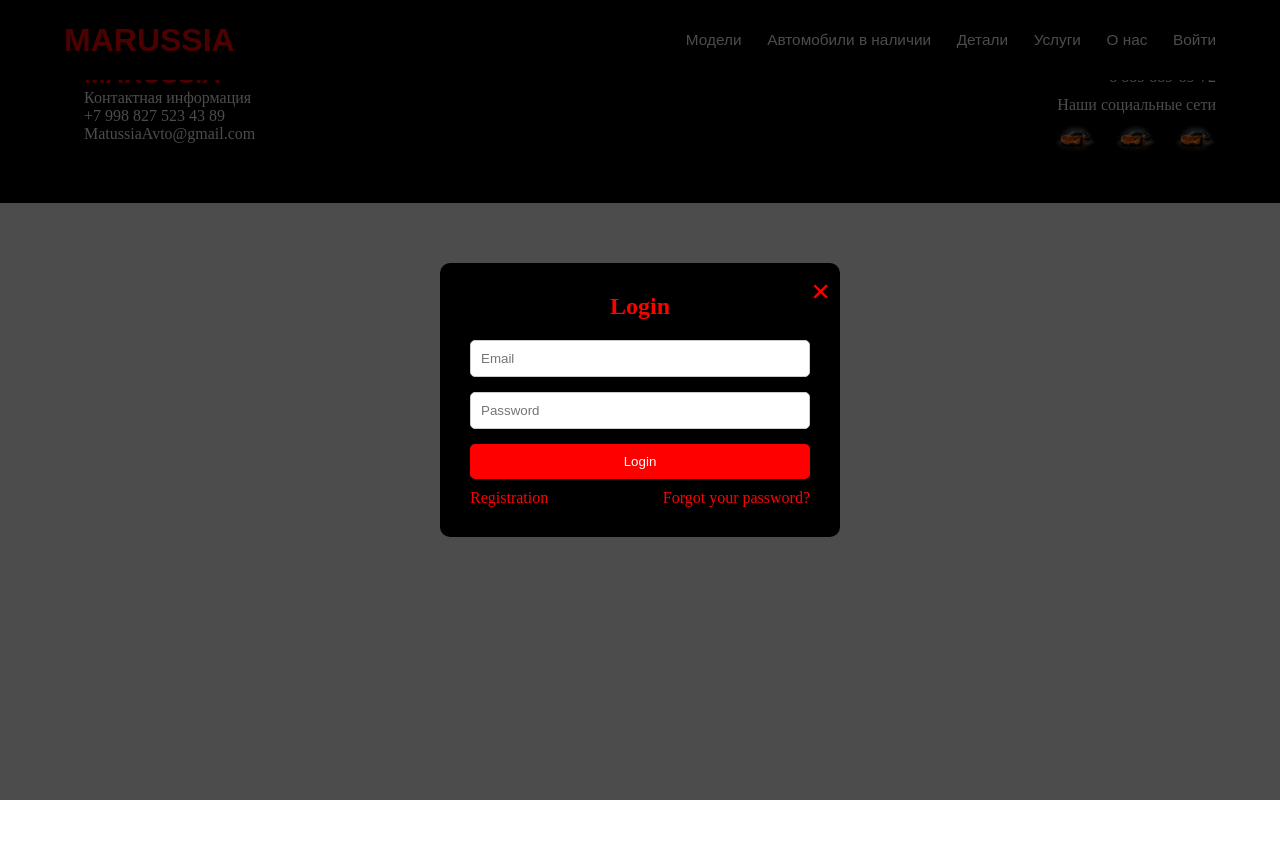
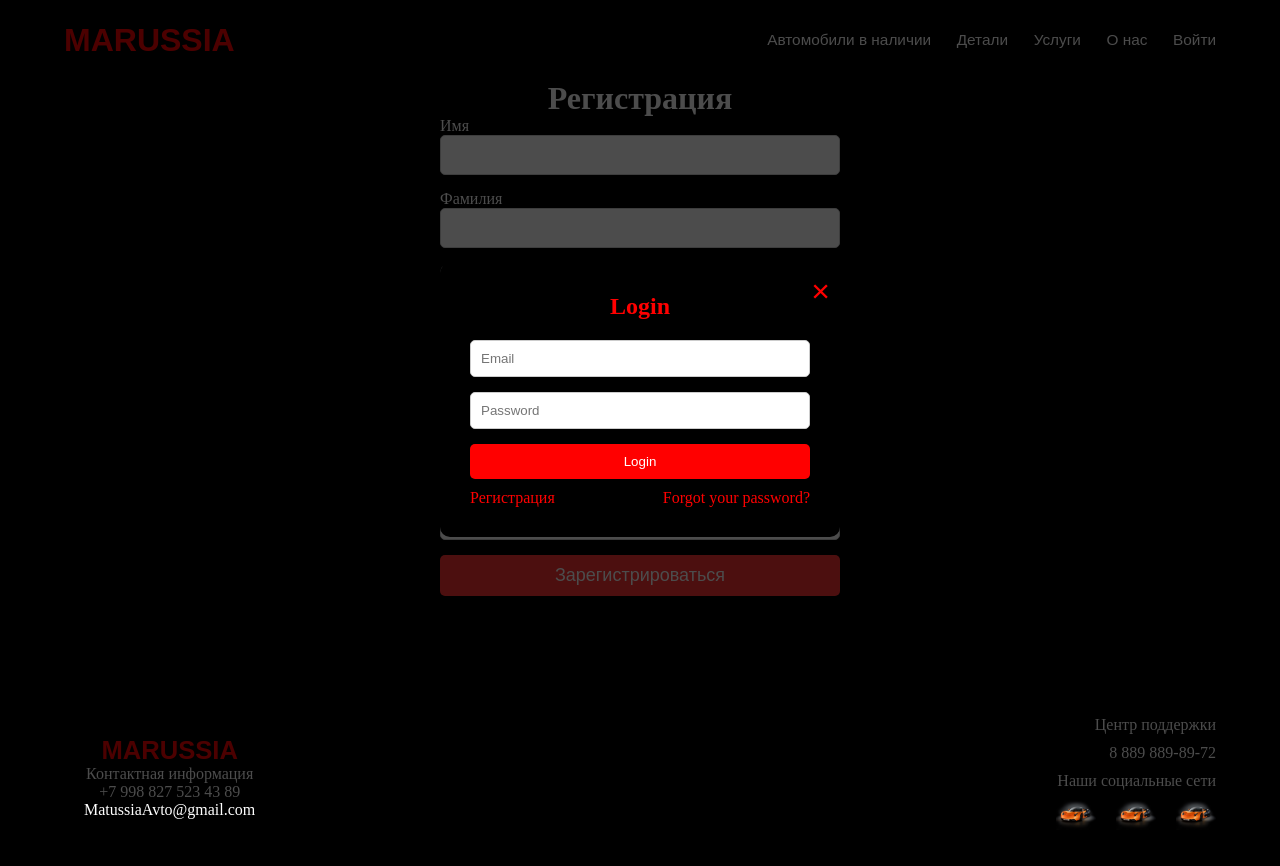
Before and after one commit to jahongir2503/marussia_front, a Vue app: page /register in a window 1280 px wide. Both pictures are taken after a click on the link "Войти". Shown: the top 866 px of the page. Before the commit the page ends 800 px from the top, so only its background shows below. Built offline with nearby package versions, Linux system fonts and the light colour scheme; a web font is replaced by a local one.

Commit message:
я незнаю

```diff
--- a/src/App.vue
+++ b/src/App.vue
@@ -1,7 +1,9 @@
 <template>
   <div id="app">
     <Header />
-    <router-view />
+    <main>
+      <router-view />
+    </main>
     <Footer />
   </div>
 </template>
@@ -29,4 +31,37 @@ export default {
   padding: 0;
   box-sizing: border-box;
 }
+
+#app {
+  display: flex;
+  flex-direction: column;
+  min-height: 100vh;
+}
+
+header {
+  position: fixed;
+  top: 0;
+  width: 100%;
+  background-color: black;
+  color: white;
+  z-index: 1000;
+  padding: 10px;
+  text-align: center;
+  box-shadow: 0 2px 5px rgba(0, 0, 0, 0.1);
+}
+
+main {
+  flex: 1;
+}
+
+
+footer {
+  background-color: black;
+  color: white;
+  text-align: center;
+  padding: 10px;
+  margin-top: auto;
+  position: relative;
+  width: 100%;
+}
 </style>
--- a/src/axios.js
+++ b/src/axios.js
@@ -1,7 +1,7 @@
 import axios from 'axios';
 
 const apiClient = axios.create({
-    baseURL: 'http://127.0.0.1:8000/api', // Замените на реальный URL вашего API
+    baseURL: 'http://127.0.0.1:8000/api',
     headers: {
         'Content-Type': 'application/json',
         'Accept': 'application/json',
--- a/src/components/Header.vue
+++ b/src/components/Header.vue
@@ -5,52 +5,30 @@
     </router-link>
     <nav>
       <ul>
-        <li><router-link to="/">Модели</router-link></li>
         <li><router-link to="/stock">Автомобили в наличии</router-link></li>
         <li><router-link to="/details">Детали</router-link></li>
         <li><router-link to="/services">Услуги</router-link></li>
-        <li><router-link to="/about">О нас</router-link></li>
-
-        <li v-if="isAuthenticated">
-          <router-link :to="`/profile/${user.id}`">{{ user.name }}</router-link>
-        </li>
-
+        <li><router-link to="/AboutUs">О нас</router-link></li>
+        <li v-if="!isAuthenticated"><a href="#" @click.prevent="showLoginModal = true">Войти</a></li>
         <li v-else>
-          <a href="#" @click.prevent="showLoginModal = true">Войти</a>
+          <router-link to="/profile">Профиль</router-link> <br>
+          <a href="#" @click.prevent="logout">Выйти</a>
         </li>
       </ul>
     </nav>
 
-
+    <!-- Модальное окно для входа -->
     <Modal :isVisible="showLoginModal" @close="showLoginModal = false">
       <h2 class="modal-title">Login</h2>
       <form @submit.prevent="login">
         <input type="email" v-model="email" placeholder="Email" class="modal-input" required />
         <input type="password" v-model="password" placeholder="Password" class="modal-input" required />
-        <div v-if="loginError" class="error-message">{{ loginError }}</div> <!-- Сообщение об ошибке входа -->
         <button type="submit" class="modal-button">Login</button>
+        <p v-if="loginError" class="error-message">{{ loginError }}</p>
       </form>
       <div class="modal-footer">
-        <a href="#" @click.prevent="openRegisterModal">Registration</a>
+        <router-link to="/Register">Регистрация</router-link>
         <router-link to="/forgot-password">Forgot your password?</router-link>
-      </div>
-    </Modal>
-
-
-    <Modal :isVisible="showRegisterModal" @close="showRegisterModal = false">
-      <h2 class="modal-title">Registration</h2>
-      <form @submit.prevent="register">
-        <input type="text" v-model="name" placeholder="Name" class="modal-input" required />
-        <input type="text" v-model="surname" placeholder="Surname" class="modal-input" required />
-        <input type="text" v-model="patronymic" placeholder="Patronymic" class="modal-input" required />
-        <input type="text" v-model="phoneNumber" placeholder="Phone Number" class="modal-input" required />
-        <input type="email" v-model="email" placeholder="Email" class="modal-input" required />
-        <input type="password" v-model="password" placeholder="Password" class="modal-input" required />
-        <div v-if="registrationError" class="error-message">{{ registrationError }}</div>
-        <button type="submit" class="modal-button">Register</button>
-      </form>
-      <div class="modal-footer">
-        <a href="#" @click.prevent="openLoginModal">Уже есть аккаунт? Войти</a>
       </div>
     </Modal>
   </header>
@@ -58,101 +36,52 @@
 
 <script>
 import Modal from "@/components/UI/Modal.vue";
-import apiClient from '@/axios';
+import axios from "axios";
 
 export default {
   components: {
-    Modal,
+    Modal
   },
   data() {
     return {
       showLoginModal: false,
-      showRegisterModal: false,
       email: '',
       password: '',
-      name: '',
-      surname: '',
-      patronymic: '',
-      phoneNumber: '',
-      user: null,
       loginError: '',
-      registrationError: '',
+      isAuthenticated: false,
     };
   },
-  computed: {
-    isAuthenticated() {
-      return !!this.user;
-    }
-  },
   methods: {
-    async login() {
-      try {
-        const response = await apiClient.post('/login', {
+    login() {
+      axios
+          .post("http://127.0.0.1:8000/api/authorization", {
             email: this.email,
-          password: this.password
-        });
-        localStorage.setItem('token', response.data.token);
-        this.fetchUserProfile();
+            password: this.password,
+          })
+          .then((response) => {
+            const token = response.data.token;
+            localStorage.setItem("token", token); // Сохраняем токен в localStorage
+            this.isAuthenticated = true;
             this.showLoginModal = false;
             this.loginError = '';
-      } catch (error) {
-        if (error.response && error.response.status === 422) {
-          this.loginError = 'Неверные данные для входа';
-        } else {
-          this.loginError = 'Произошла ошибка. Попробуйте позже.';
-        }
-      }
+          })
+          .catch((error) => {
+            this.loginError = "Ошибка авторизации. Проверьте данные.";
+          });
     },
-    async register() {
-      try {
-        const response = await apiClient.post('/register', {
-          name: this.name,
-          surname: this.surname,
-          patronymic: this.patronymic,
-          phone: this.phoneNumber,
-          email: this.email,
-          password: this.password
-        });
-        localStorage.setItem('token', response.data.token);
-        this.fetchUserProfile();
-        this.showRegisterModal = false;
-        this.registrationError = '';
-      } catch (error) {
-        if (error.response && error.response.status === 422) {
-          this.registrationError = 'Неверные данные для регистрации';
-        } else {
-          this.registrationError = 'Произошла ошибка. Попробуйте позже.';
-        }
-      }
+    logout() {
+      localStorage.removeItem("token"); // Удаляем токен из localStorage
+      this.isAuthenticated = false; // Обновляем статус авторизации
+      this.$router.push('/'); // Перенаправляем на главную страницу
     },
-    async fetchUserProfile() {
-      try {
-        const token = localStorage.getItem('token');
-        const response = await apiClient.get('/profile', {
-          headers: {
-            Authorization: `Bearer ${token}`
-          }
-        });
-        this.user = response.data;
-      } catch (error) {
-        console.error('Ошибка при получении данных профиля', error);
-      }
+    checkAuth() {
+      const token = localStorage.getItem("token");
+      this.isAuthenticated = !!token;
     },
-    openRegisterModal() {
-      this.showLoginModal = false;
-      this.showRegisterModal = true;
   },
-    openLoginModal() {
-      this.showRegisterModal = false;
-      this.showLoginModal = true;
-    }
+  created() {
+    this.checkAuth(); // Проверяем авторизацию при загрузке компонента
   },
-  mounted() {
-    const token = localStorage.getItem('token');
-    if (token) {
-      this.fetchUserProfile();
-    }
-  }
 };
 </script>
 
--- a/src/views/CarsInStock.vue
+++ b/src/views/CarsInStock.vue
@@ -1,124 +1,121 @@
 <template>
-  <section class="cars-in-stock">
-    <h2>Машины в наличии</h2>
+  <div class="cars-in-stock-page">
+    <h1>Машины в наличии</h1>
 
-    <div v-if="cars.length" class="cars-list">
-      <div class="car-card" v-for="car in cars" :key="car.id">
-        <img :src="car.image" :alt="car.name" class="car-image" />
-        <h3>{{ car.name }}</h3>
-        <p>От <span class="price">{{ car.price }}</span></p>
+    <div v-if="cars.length" class="car-list">
+      <div v-for="car in cars" :key="car.id" class="car-card">
+        <h3>{{ car.model }}</h3>
+        <p>Цена: {{ car.price }} ₽</p>
+        <img :src="car.image" alt="Car image" />
         <div class="buttons">
-          <MyButton @click="buyCar(car.id)">Купить</MyButton>
-          <router-link :to="`/models/${car.id}`" class="btn-link">
-            <MyButton>Подробнее</MyButton>
-          </router-link>
+          <button @click="showDetails(car.id)">Подробнее</button>
+          <button @click="buyCar(car.id)">Купить</button>
         </div>
       </div>
     </div>
 
-    <div v-else class="no-cars">
-      <p>Извините, в данный момент машины отсутствуют в наличии.</p>
+    <div v-else class="no-cars-message">
+      <p>На данный момент автомобилей в наличии нет.</p>
     </div>
-  </section>
+  </div>
 </template>
 
 <script>
-import apiClient from '@/axios';
-import MyButton from "@/components/UI/Button.vue";
+import apiClient from '@/axios'; // Используем настроенный клиент API
 
 export default {
-  name: "CarsInStock",
-  components: {
-    MyButton,
-  },
   data() {
     return {
-      cars: [],
+      cars: [], // Массив с машинами из API
     };
+  },
+  mounted() {
+    this.fetchCars();
   },
   methods: {
     async fetchCars() {
       try {
-        const response = await apiClient.get('/cars'); // Запрос к API Laravel
-        this.cars = response.data; // Заполняем массив машин
+        const token = localStorage.getItem('token'); // Получаем токен из localStorage
+        const response = await apiClient.get('/car_in_stock', {
+          headers: {
+            Authorization: `Bearer ${token}`, // Передаём токен в заголовке
+          },
+        });
+        this.cars = response.data;
       } catch (error) {
-        console.error("Ошибка при получении списка машин", error);
+        console.error('Ошибка при получении данных о машинах:', error);
       }
     },
-    buyCar(id) {
-      console.log(`Покупка машины с ID: ${id}`);
-      // Логика для покупки машины
+    showDetails(carId) {
+      this.$router.push({ name: 'CarDetails', params: { id: carId } }); // Переход на страницу деталей
+    },
+    async buyCar(carId) {
+      try {
+        const token = localStorage.getItem('token'); // Получаем токен из localStorage
+        const response = await apiClient.post('/buy_car', { car_id: carId }, {
+          headers: {
+            Authorization: `Bearer ${token}`, // Передаём токен в заголовке
+          },
+        });
+        console.log('Покупка успешна:', response.data);
+      } catch (error) {
+        console.error('Ошибка при покупке автомобиля:', error);
+      }
     }
-  },
-  mounted() {
-    this.fetchCars(); // Загружаем список машин при загрузке компонента
   }
 };
 </script>
 
 <style scoped>
-
-body{
+.cars-in-stock-page {
+  padding: 20px;
   background-color: black;
+  color: white;
+  text-align: center;
 }
 
-.cars-in-stock {
-  text-align: center;
-  color: white;
-  margin-top: 76px;
-  background: black;
-}
-
-.cars-in-stock h2 {
-  font-size: 3vw;
-  margin-bottom: 30px;
-}
-
-.cars-list {
+.car-list {
   display: flex;
+  flex-wrap: wrap;
   justify-content: center;
-  gap: 3vw;
+  gap: 20px;
 }
 
 .car-card {
   background-color: white;
-  border-radius: 15px;
+  color: black;
   padding: 20px;
+  border-radius: 10px;
+  width: 300px;
   text-align: center;
-  width: 20vw;
-  box-shadow: 0 4px 10px rgba(0, 0, 0, 0.2);
 }
 
-.car-image {
+.car-card img {
   width: 100%;
-  border-radius: 10px;
-  margin-bottom: 15px;
-}
-
-.car-card h3 {
-  font-size: 1.8vw;
-  color: black;
-}
-
-.car-card p {
-  font-size: 1.2vw;
-  color: black;
-}
-
-.price {
-  color: red;
-  font-weight: bold;
+  height: auto;
 }
 
 .buttons {
-  display: flex;
-  justify-content: space-between;
   margin-top: 15px;
 }
 
-.no-cars {
-  margin-top: 50px;
+button {
+  background-color: #ff3333;
   color: white;
-  font-size: 1.5vw;
+  border: none;
+  padding: 10px;
+  border-radius: 5px;
+  cursor: pointer;
+  font-size: 18px;
+  margin: 5px;
+}
+
+button:hover {
+  background-color: #ff6666;
+}
+
+.no-cars-message {
+  font-size: 1.5rem;
+  margin-top: 40px;
 }
 </style>
--- /dev/null
+++ b/src/views/Register.vue
@@ -0,0 +1,147 @@
+<template>
+  <div class="register-page">
+    <h1>Регистрация</h1>
+    <form @submit.prevent="registerUser">
+      <div class="form-group">
+        <label for="name">Имя</label>
+        <input type="text" v-model="name" id="name" required />
+        <span v-if="errors.name" class="error">{{ errors.name[0] }}</span>
+      </div>
+
+      <div class="form-group">
+        <label for="surname">Фамилия</label>
+        <input type="text" v-model="surname" id="surname" required />
+        <span v-if="errors.surname" class="error">{{ errors.surname[0] }}</span>
+      </div>
+
+      <div class="form-group">
+        <label for="last_name">Отчество</label>
+        <input type="text" v-model="last_name" id="last_name" required />
+        <span v-if="errors.last_name" class="error">{{ errors.last_name[0] }}</span>
+      </div>
+
+      <div class="form-group">
+        <label for="email">Электронная почта</label>
+        <input type="email" v-model="email" id="email" required />
+        <span v-if="errors.email" class="error">{{ errors.email[0] }}</span>
+      </div>
+
+      <div class="form-group">
+        <label for="number">Номер телефона</label>
+        <input type="text" v-model="number" id="number" required />
+        <span v-if="errors.number" class="error">{{ errors.number[0] }}</span>
+      </div>
+
+      <div class="form-group">
+        <label for="password">Пароль</label>
+        <input type="password" v-model="password" id="password" required />
+        <span v-if="errors.password" class="error">{{ errors.password[0] }}</span>
+      </div>
+
+      <button type="submit">Зарегистрироваться</button>
+    </form>
+  </div>
+</template>
+
+<script>
+import Header from '@/components/Header.vue';
+import Footer from '@/components/Footer.vue';
+import apiClient from '@/axios'; // Подключаем настроенный axios
+
+export default {
+  components: {
+    Header,
+    Footer,
+  },
+  data() {
+    return {
+      name: '',
+      surname: '',
+      last_name: '',
+      email: '',
+      number: '',
+      password: '',
+      errors: {}, // Переменная для хранения ошибок
+    };
+  },
+  methods: {
+    async registerUser() {
+      try {
+        const response = await apiClient.post('/registration', {
+          name: this.name,
+          surname: this.surname,
+          last_name: this.last_name,
+          email: this.email,
+          number: this.number,
+          password: this.password,
+        });
+        // Очистка ошибок при успешной регистрации
+        this.errors = {};
+        console.log(response.data);
+        // Перенаправление после успешной регистрации
+        this.$router.push('/');
+      } catch (error) {
+        if (error.response && error.response.status === 422) {
+          this.errors = error.response.data.errors;
+        } else {
+          console.error('Ошибка при регистрации:', error);
+        }
+      }
+    },
+  },
+};
+</script>
+
+<style scoped>
+.register-page {
+  background-color: black;
+  color: white;
+  padding: 80px;
+  min-height: 40vh;
+  display: flex;
+  flex-direction: column;
+  align-items: center;
+}
+
+form {
+  width: 100%;
+  max-width: 400px;
+  display: flex;
+  flex-direction: column;
+}
+
+.form-group {
+  margin-bottom: 15px;
+}
+
+label {
+  margin-bottom: 5px;
+}
+
+input {
+  width: 100%;
+  padding: 10px;
+  border: 1px solid #ccc;
+  border-radius: 5px;
+  font-size: 16px;
+}
+
+.error {
+  color: red;
+  font-size: 14px;
+}
+
+button {
+  background-color: #ff3333;
+  color: white;
+  border: none;
+  padding: 10px;
+  border-radius: 5px;
+  cursor: pointer;
+  font-size: 18px;
+}
+
+button:hover {
+  background-color: #ff6666;
+}
+</style>
```
Also changed, not shown: src/router/index.js (+11 -7 lines), src/views/Profile.vue (+83 -46 lines). Lines whose indentation alone changed are shown as unchanged.
